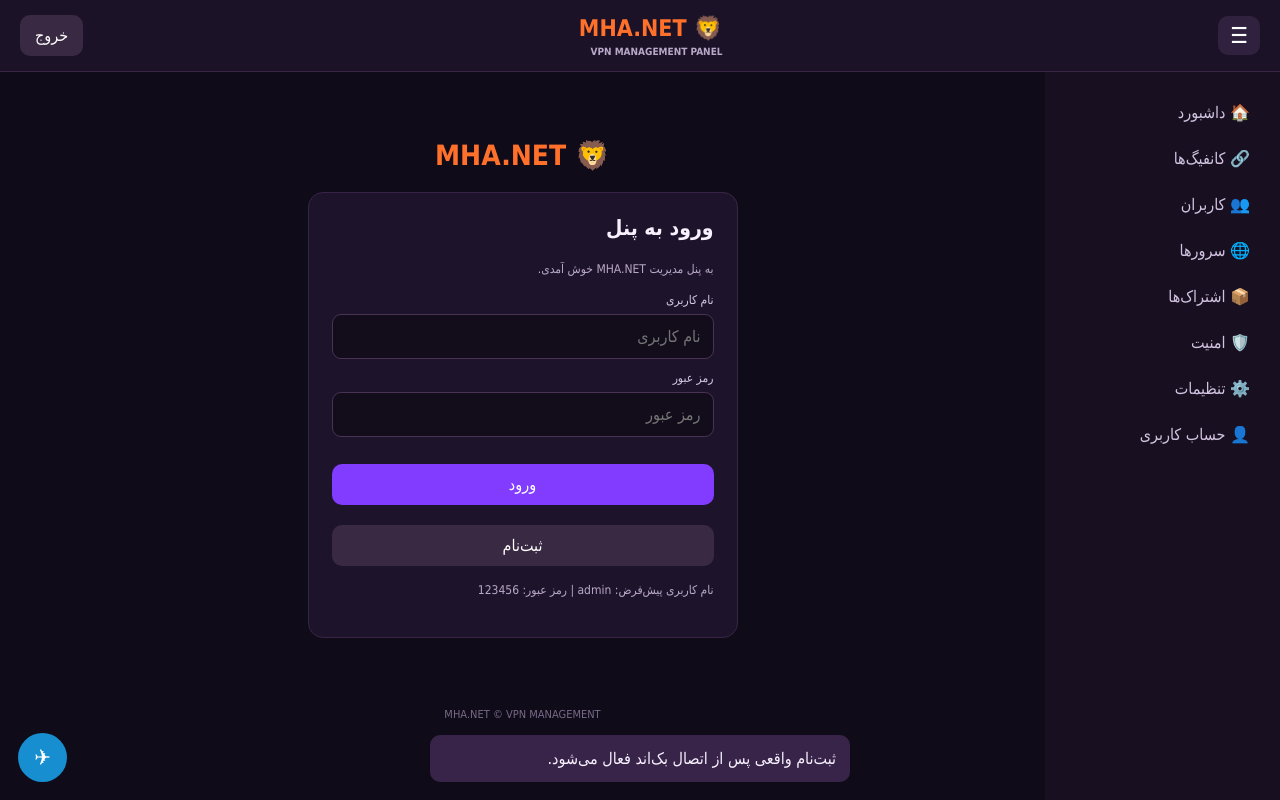
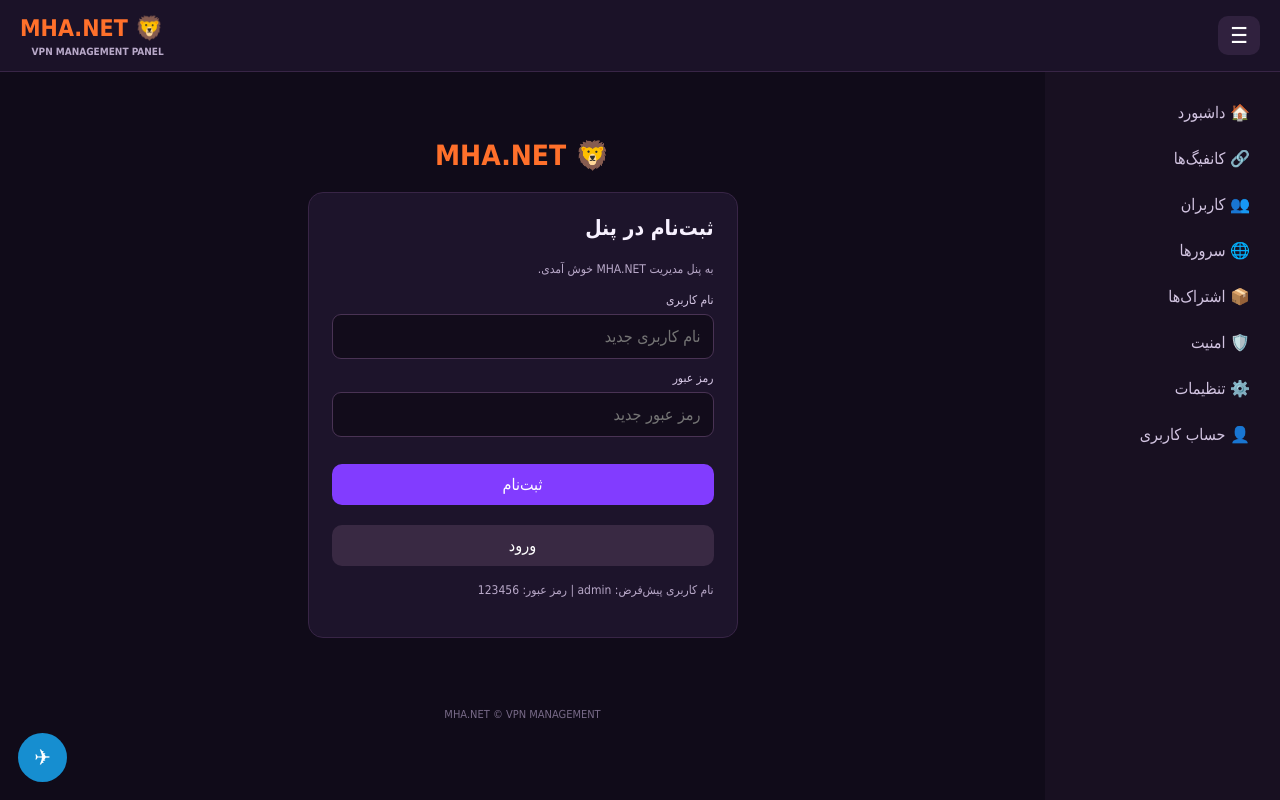
Before and after one commit to hadiii155/my-vless-panell, a website: page index.html in a window 1280 px wide. Both pictures are taken after a click on the button "ثبت‌نام". Drawn offline with Linux system fonts and the light colour scheme.

Commit message:
Add real register flow and fix logout toggle/auth mode in the frontend.

```diff
--- a/index.html
+++ b/index.html
@@ -58,7 +58,7 @@ main{padding:13px}header{padding:0 13px}.logo{font-size:20px}
 <header>
 <button class="menu" onclick="toggleMenu()" aria-label="منو">☰</button>
 <div class="logo">🦁 MHA.NET<small>VPN MANAGEMENT PANEL</small></div>
-<button class="gray" onclick="logout()">خروج</button>
+<button class="gray logout-btn" onclick="logout()">خروج</button>
 </header>
 
 <div class="shell">
@@ -79,14 +79,31 @@ main{padding:13px}header{padding:0 13px}.logo{font-size:20px}
 <div class="panel">
 <h2 id="authTitle">ورود به پنل</h2>
 <p class="muted">به پنل مدیریت MHA.NET خوش آمدی.</p>
+
+<div id="loginForm">
 <label>نام کاربری</label>
 <input id="loginUser" autocomplete="username" placeholder="نام کاربری">
 <label>رمز عبور</label>
 <input id="loginPass" type="password" autocomplete="current-password" placeholder="رمز عبور">
 <div class="actions">
 <button onclick="login()">ورود</button>
-<button class="gray" onclick="notify('ثبت‌نام واقعی پس از اتصال بک‌اند فعال می‌شود.')">ثبت‌نام</button>
 </div>
+</div>
+
+<div id="registerForm" style="display:none;">
+<label>نام کاربری</label>
+<input id="regUser" autocomplete="username" placeholder="نام کاربری جدید">
+<label>رمز عبور</label>
+<input id="regPass" type="password" autocomplete="new-password" placeholder="رمز عبور جدید">
+<div class="actions">
+<button onclick="register()">ثبت‌نام</button>
+</div>
+</div>
+
+<div class="actions" style="margin-top:8px;">
+<button class="gray" id="toggleAuthButton" onclick="toggleAuthMode()">ثبت‌نام</button>
+</div>
+
 <p class="muted">نام کاربری پیش‌فرض: admin | رمز عبور: 123456</p>
 </div>
 </section>
@@ -202,6 +219,7 @@ const AUTH_KEY = 'mha_net_token';
 const USER_KEY = 'mha_net_user';
 let API_BASE = '';
 let CURRENT_USER = null;
+let authMode = 'login';
 
 function getDefaultApiBase() {
   return 'http://localhost:3000';
@@ -215,6 +233,26 @@ function notify(message){
  el.style.display='block';
  clearTimeout(window.noticeTimer);
  window.noticeTimer=setTimeout(()=>el.style.display='none',3000);
+}
+
+function toggleAuthMode(){
+  authMode = authMode === 'login' ? 'register' : 'login';
+  const loginForm = document.getElementById('loginForm');
+  const registerForm = document.getElementById('registerForm');
+  const title = document.getElementById('authTitle');
+  const toggleBtn = document.getElementById('toggleAuthButton');
+
+  if(authMode === 'register'){
+    loginForm.style.display = 'none';
+    registerForm.style.display = 'block';
+    title.textContent = 'ثبت‌نام در پنل';
+    toggleBtn.textContent = 'ورود';
+  }else{
+    loginForm.style.display = 'block';
+    registerForm.style.display = 'none';
+    title.textContent = 'ورود به پنل';
+    toggleBtn.textContent = 'ثبت‌نام';
+  }
 }
 
 function toggleMenu(){
@@ -265,7 +303,9 @@ function renderAuthState(forcePage = null){
   const loggedIn = !!CURRENT_USER;
   const authPage = document.getElementById('auth');
   const dashboardPage = document.getElementById('dashboard');
+  const logoutBtn = document.querySelector('.logout-btn');
 
+  if (logoutBtn) logoutBtn.style.display = loggedIn ? 'inline-block' : 'none';
   if (authPage) authPage.style.display = loggedIn ? 'none' : 'block';
   if (dashboardPage) dashboardPage.style.display = loggedIn ? 'block' : 'none';
 
@@ -320,7 +360,8 @@ async function apiAction(method,path,data){
    const result=await request(path,method,data);
    notify(result.message||'درخواست توسط بک‌اند پردازش شد.');
    if(path === '/api/users' || path === '/api/servers' || path === '/api/subscriptions' || path === '/api/configs'){
-     await loadResource(path.replace('/api/','').replace(/s$/, ''));
+     const key = path.replace('/api/','').replace(/s$/, '');
+     await loadResource(key.toLowerCase());
    }
  }catch(e){
    if(e.message!=='API_NOT_CONFIGURED')notify('عملیات انجام نشد: '+e.message);
@@ -354,6 +395,31 @@ async function loadResource(resource){
  }catch(e){
    if(e.message!=='API_NOT_CONFIGURED')notify('دریافت اطلاعات ناموفق بود: '+e.message);
  }
+}
+
+async function register(){
+  const username = val('regUser');
+  const password = val('regPass');
+
+  if(!username || !password){
+    notify('نام کاربری و رمز عبور را وارد کن.');
+    return;
+  }
+
+  try{
+    const result = await request('/api/auth/register','POST',{ username, password });
+    if(result && result.token && result.user){
+      saveAuth(result.token, result.user);
+      notify('ثبت‌نام موفق بود.');
+      renderAuthState('dashboard');
+      await loadResource('users');
+      await loadResource('servers');
+      await loadResource('subscriptions');
+      await loadResource('configs');
+    }
+  }catch(e){
+    notify(e.message || 'ثبت‌نام ناموفق بود.');
+  }
 }
 
 async function login(){
```
Also changed, not shown: server.js (+37 -0 lines).
